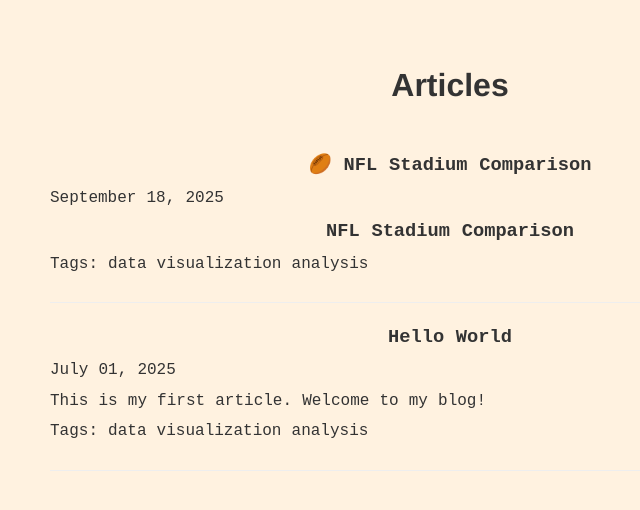
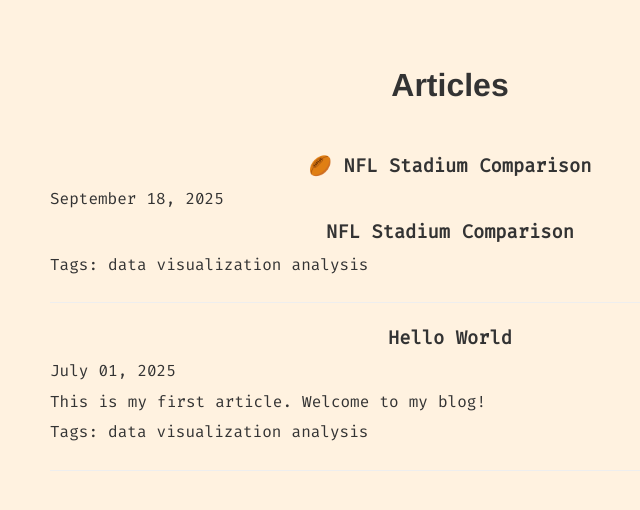
Before and after one commit to jennyykao/jennyykao.github.io, a Jekyll site: the page built from articles.html, in a window 1280 px wide. Shown: the top 510 px of the page, without its empty margins (190-830 px from the left). Built offline with Jekyll 4.4.1, drawn with Linux system fonts in a browser that asks for light colours.

Commit message:
Update default.html
adding in the font

```diff
--- a/_layouts/default.html
+++ b/_layouts/default.html
@@ -5,7 +5,8 @@
     <title>{{ page.title }} - {{ site.title }}</title>
     <meta name="viewport" content="width=device-width, initial-scale=1" />
     <link rel="stylesheet" href="{{ "/assets/css/style.css" | relative_url }}">
-    <link
+    <link rel="stylesheet" href="https://fonts.googleapis.com/css2?family=Fira+Code&display=swap">
+   <link
       rel="stylesheet"
       href="https://cdnjs.cloudflare.com/ajax/libs/font-awesome/6.5.0/css/all.min.css"
     />
```
